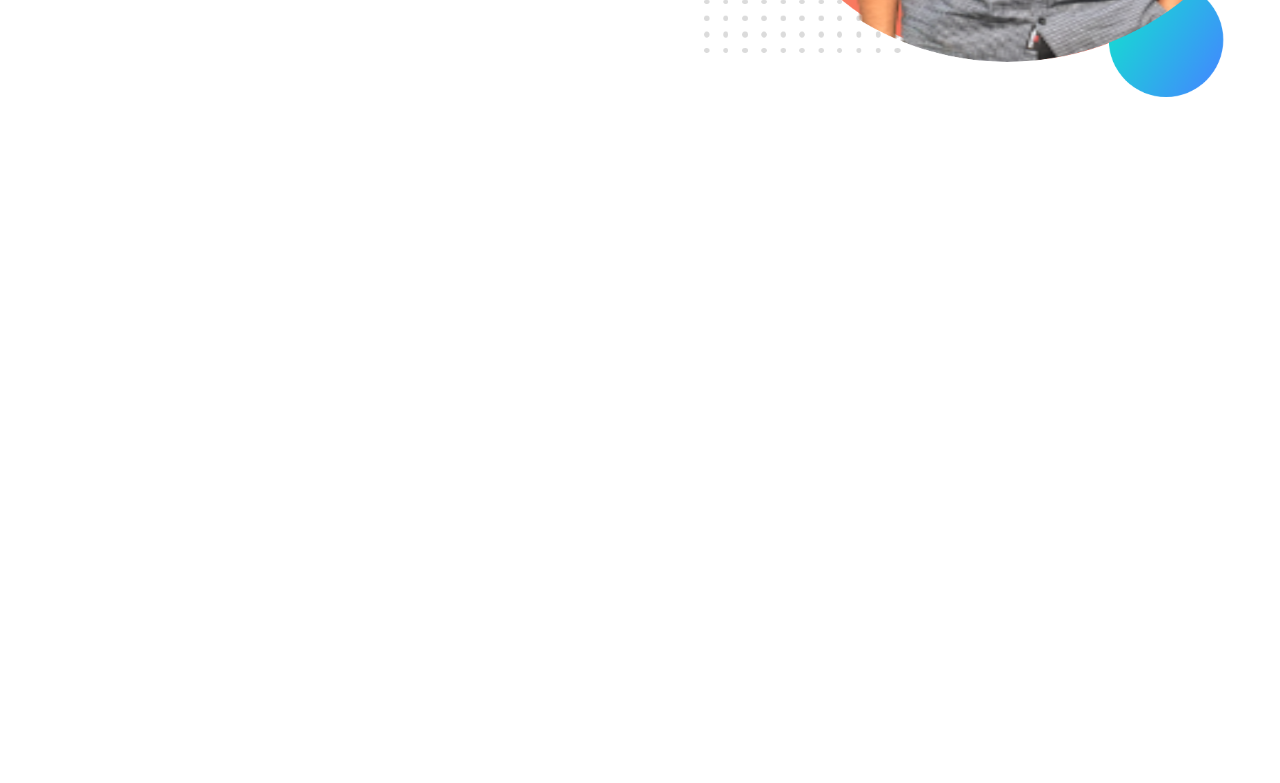
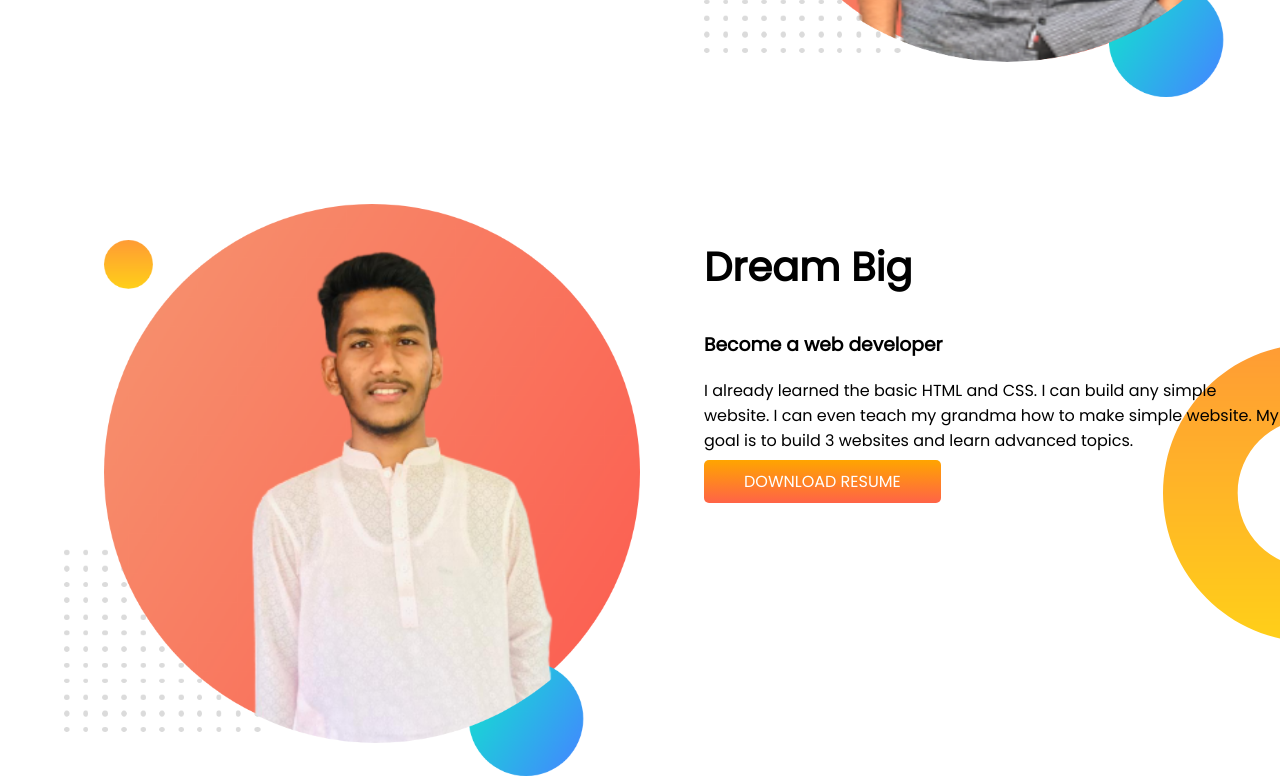
Before and after one commit to mirajulalam/developer-portfolio-1, a plain HTML site: page index.html in a window 1280 px wide. Shown: the part 475-1258 px from the top of the page. Before the commit the page ends 800 px from the top, so only its background shows below. Drawn offline with Linux system fonts and the light colour scheme.

Commit message:
dream big added

```diff
--- a/index.html
+++ b/index.html
@@ -30,6 +30,18 @@
             <img src="images/my-bg (1).png" alt="">
         </div>
     </section>
+    <section class="web-dev-container">
+        <div class="half-width">
+            <img src="images/my-bg (2).png" alt="">
+        </div>
+        <div class="half-width">
+            <h2>Dream Big</h2>
+            <h3>Become a web developer</h3>
+            <p>I already learned the basic HTML and CSS. I can build any simple website. I can even teach my grandma how
+                to make simple website. My goal is to build 3 websites and learn advanced topics.</p>
+            <a class="link-item" target="_blank" href="#">DOWNLOAD RESUME</a>
+        </div>
+    </section>
 
 </body>
 
--- a/style.css
+++ b/style.css
@@ -6,7 +6,7 @@ body{
     display: flex;
     background-image: url(images/top-banner.png);
     background-repeat: no-repeat;
-
+    margin-bottom: 100px;
 }
 .half-width{
     width: 50%;
@@ -16,6 +16,9 @@ body{
     width: 100%;
 }
 h1{
+    font-size: 50px;
+}
+h2{
     font-size: 40px;
 }
 .orange-color{
@@ -28,3 +31,9 @@ h1{
     border-radius: 5px;
     color: white;
 }
+.web-dev-container{
+    display: flex;
+    background-image: url(images/dream-bg.png);
+    background-repeat: no-repeat;
+    background-position: right;
+}
```
